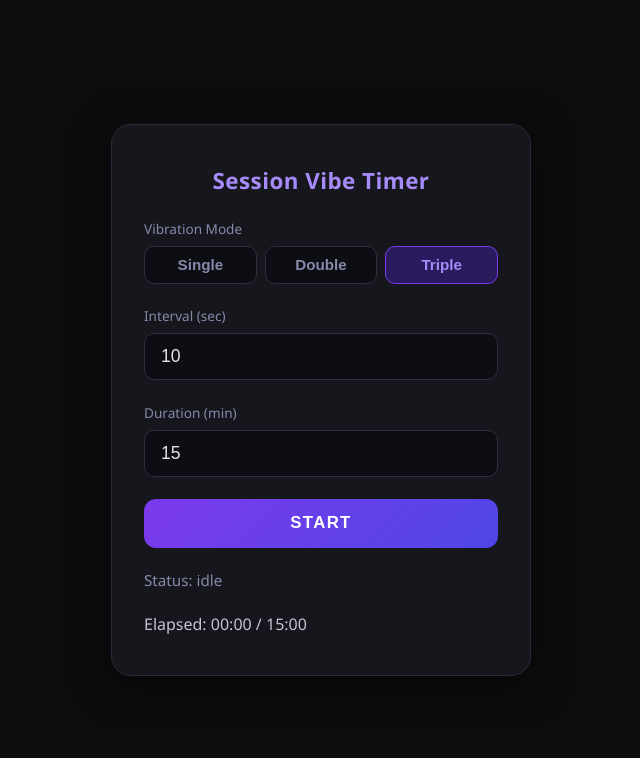
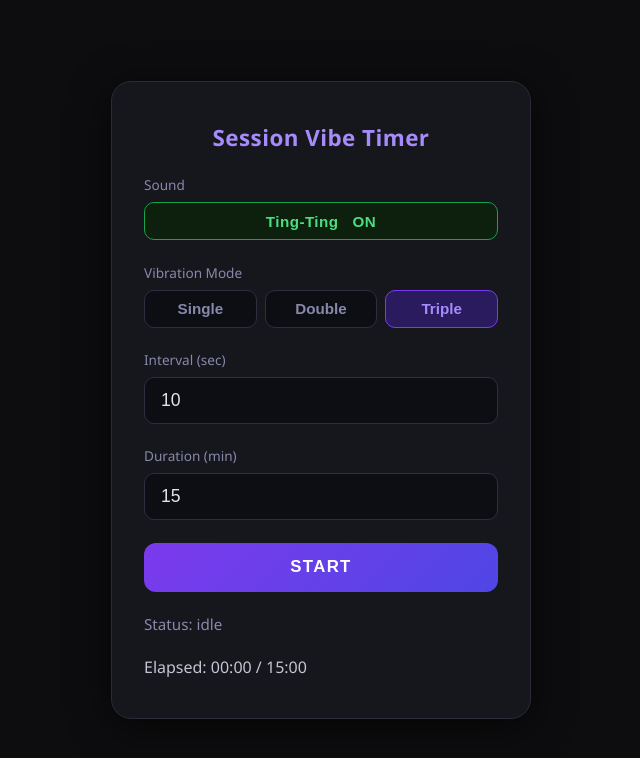
Before and after one commit to pramod-shenkar/vibetimer, a Vue app: page / in a window 1280 px wide. Shown: the top 758 px of the page, without its empty margins (319-959 px from the left). Built offline with nearby package versions, Linux system fonts and the light colour scheme.

Commit message:
feat: add optional ting-ting sound on vibration

```diff
--- a/src/App.vue
+++ b/src/App.vue
@@ -4,6 +4,7 @@ import { ref, computed, onMounted, onUnmounted } from 'vue'
 const intervalSec = ref(10)
 const durationMin = ref(15)
 const vibeMode = ref('triple')
+const tingEnabled = ref(true)
 const running = ref(false)
 const elapsed = ref(0)
 const nextVibIn = ref(0)
@@ -26,13 +27,37 @@ const backgrounded = ref(false)
 const worker = new Worker(new URL('./vibe-worker.js', import.meta.url), { type: 'module' })
 
 worker.onmessage = (e) => {
-  if (e.data.type === 'vibrate') vibrate()
+  if (e.data.type === 'vibrate') {
+    vibrate()
+    playTing()
+    nextVibeTime = Date.now() + intervalSec.value * 1000
+  }
   if (e.data.type === 'done') stop()
 }
 
 function vibrate() {
   const mode = vibeModes.find(m => m.value === vibeMode.value)
   navigator.vibrate(mode.pattern)
+}
+
+function playBell(when) {
+  const osc = audioCtx.createOscillator()
+  const gain = audioCtx.createGain()
+  osc.connect(gain)
+  gain.connect(audioCtx.destination)
+  osc.type = 'sine'
+  osc.frequency.value = 1047
+  gain.gain.setValueAtTime(1, when)
+  gain.gain.exponentialRampToValueAtTime(0.001, when + 0.9)
+  osc.start(when)
+  osc.stop(when + 0.9)
+}
+
+function playTing() {
+  if (!tingEnabled.value || !audioCtx) return
+  const now = audioCtx.currentTime
+  playBell(now)
+  playBell(now + 0.28)
 }
 
 // Keeps audio context alive to reduce browser throttling when backgrounded
@@ -150,6 +175,13 @@ const totalFmt = computed(() => fmt(durationMin.value * 60))
 
     <template v-if="!running">
       <div class="field">
+        <label>Sound</label>
+        <button class="sound-btn" :class="{ active: tingEnabled }" @click="tingEnabled = !tingEnabled">
+          Ting-Ting &nbsp; {{ tingEnabled ? 'ON' : 'OFF' }}
+        </button>
+      </div>
+
+      <div class="field">
         <label>Vibration Mode</label>
         <div class="vibe-modes">
           <button
@@ -183,6 +215,9 @@ const totalFmt = computed(() => fmt(durationMin.value * 60))
       <p class="status running">Status: running <span class="dot">●</span></p>
       <p class="elapsed">Elapsed: {{ elapsedFmt }} / {{ totalFmt }}</p>
       <p class="next">Next vibrate in: {{ nextVibIn }}s</p>
+      <button class="sound-btn" :class="{ active: tingEnabled }" @click="tingEnabled = !tingEnabled">
+        Ting-Ting &nbsp; {{ tingEnabled ? 'ON' : 'OFF' }}
+      </button>
       <p v-if="backgrounded" class="warn">Screen locked — vibration resumes when unlocked</p>
       <p v-else class="hint">Screen stays on while running</p>
     </template>
@@ -328,6 +363,26 @@ input[type=number]:focus {
   color: #a78bfa;
 }
 
+.sound-btn {
+  width: 100%;
+  padding: .6rem 1rem;
+  background: #0d0d14;
+  border: 1px solid #2e2e42;
+  border-radius: 10px;
+  color: #55556a;
+  font-size: .95rem;
+  font-weight: 600;
+  cursor: pointer;
+  transition: all .15s;
+  letter-spacing: .03em;
+}
+
+.sound-btn.active {
+  background: #0d1f0d;
+  border-color: #16a34a;
+  color: #4ade80;
+}
+
 .hint {
   font-size: .78rem;
   color: #55556a;
```
